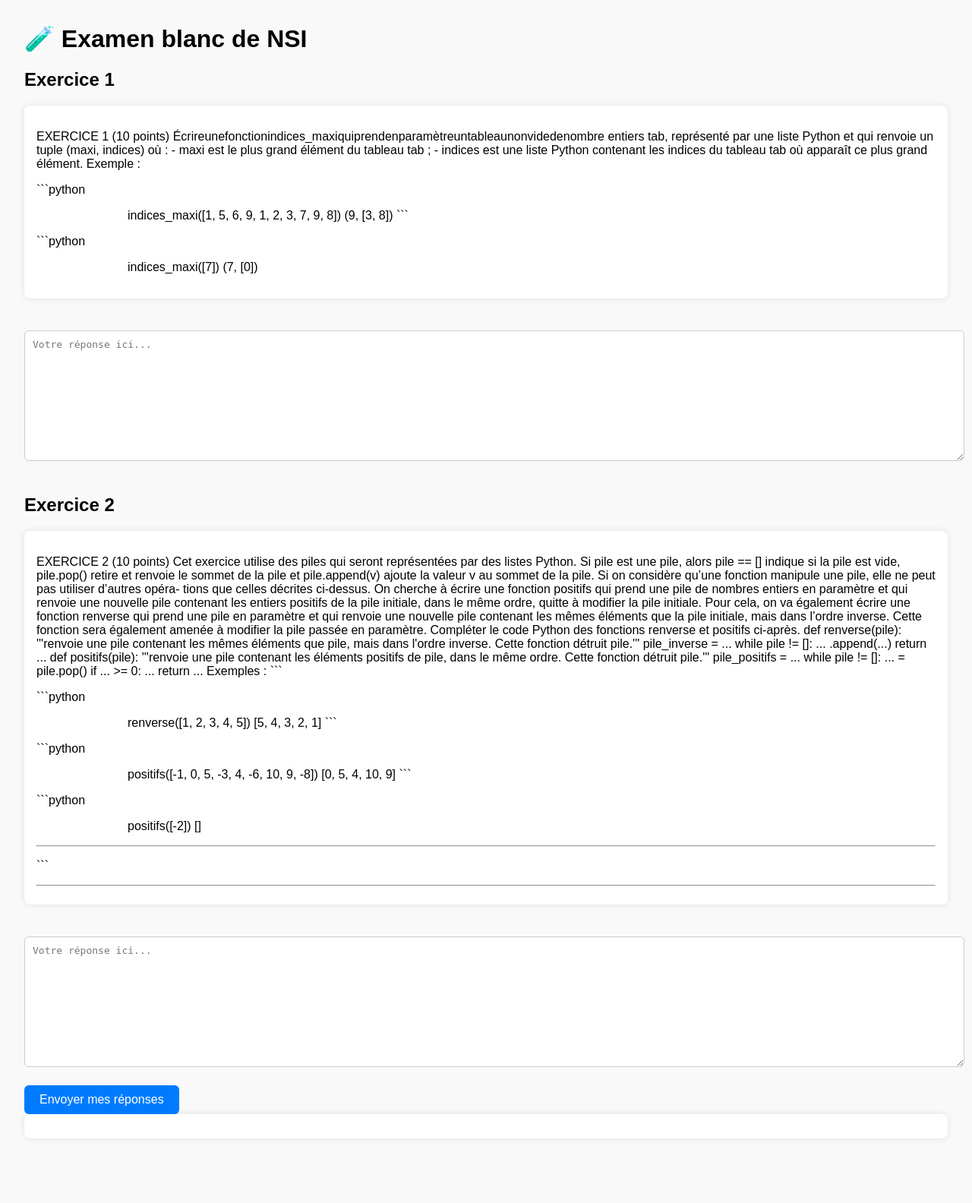
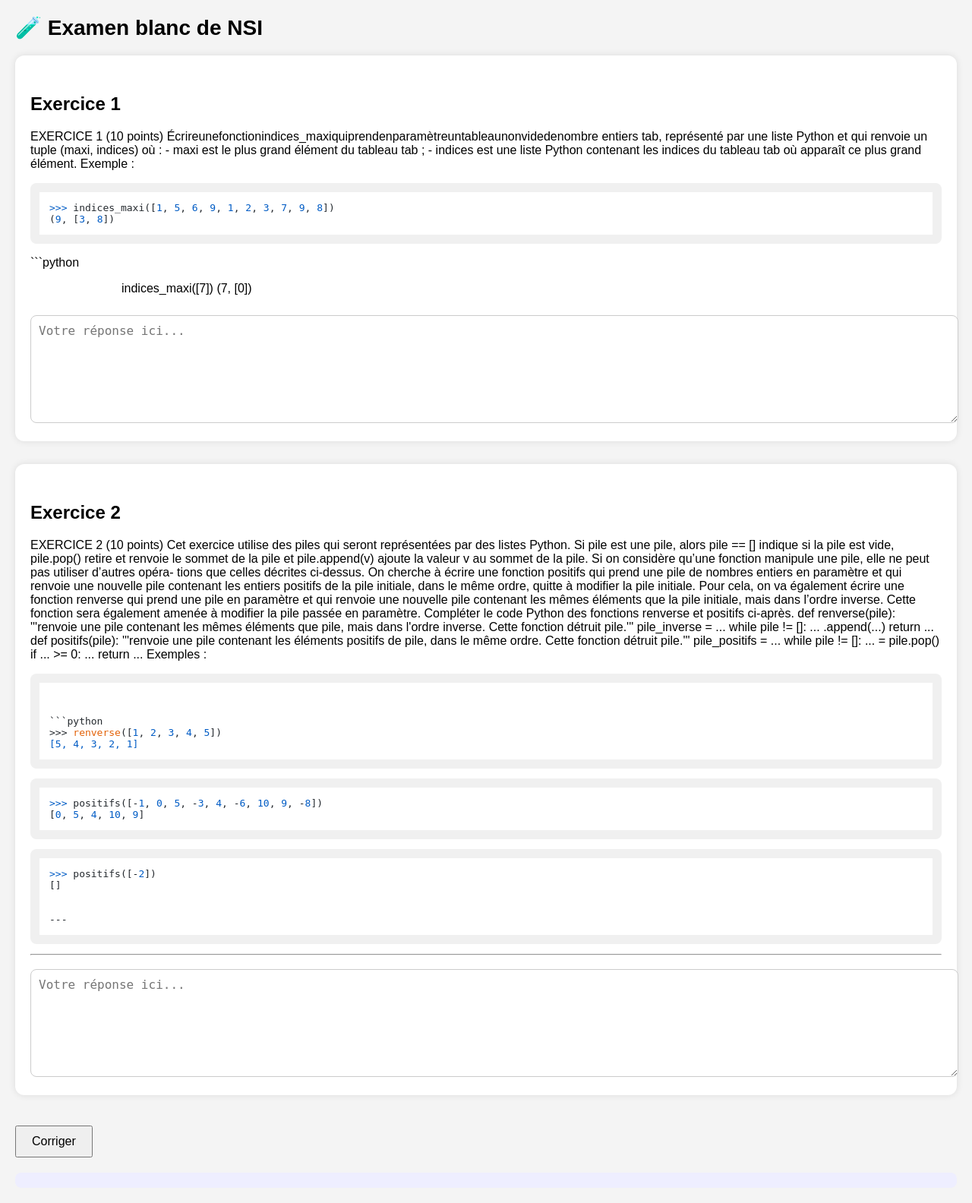
Before and after one commit to MathThibaud/chatbot-nsi, a Flask app: page /examen in a window 1280 px wide. Shown: the whole page at 76% size. Before the commit the page ends 1467 px from the top, so only its background shows below. Run offline with Flask 3, Linux system fonts and the light colour scheme; some libraries are stand-ins or nearby versions.

Commit message:
encore rendu markdown

```diff
--- a/main.py
+++ b/main.py
@@ -106,18 +106,16 @@ def examen():
 def get_examen():
     sujets = charger_exercices_md()
     if not sujets:
-        return jsonify({
-            "exercice1": "<p>❌ Exercice 1 introuvable</p>",
-            "exercice2": "<p>❌ Exercice 2 introuvable</p>"
-        })
+        return jsonify({"exercice1": "❌ Exercice 1 introuvable", "exercice2": "❌ Exercice 2 introuvable"})
 
     sujet = random.choice(sujets)
-    ex1_html = markdown.markdown(sujet[0])
-    ex2_html = markdown.markdown(sujet[1])
-    return jsonify({
-        "exercice1": ex1_html,
-        "exercice2": ex2_html
-    })
+
+    # 🪄 Convertir Markdown en HTML
+    ex1_html = markdown.markdown(sujet[0], extensions=['fenced_code'])
+    ex2_html = markdown.markdown(sujet[1], extensions=['fenced_code'])
+
+    return jsonify({"exercice1": ex1_html, "exercice2": ex2_html})
+
 
 
 @app.route("/correction-examen", methods=["POST"])
--- a/templates/examen.html
+++ b/templates/examen.html
@@ -1,124 +1,112 @@
-
 <!DOCTYPE html>
 <html lang="fr">
 <head>
   <meta charset="UTF-8">
-    <title>Examen Blanc - NSI</title>
-    <link rel="stylesheet" href="//cdnjs.cloudflare.com/ajax/libs/highlight.js/11.9.0/styles/default.min.css">
-    <script src="//cdnjs.cloudflare.com/ajax/libs/marked/11.1.0/marked.min.js"></script>
-    <script src="//cdnjs.cloudflare.com/ajax/libs/highlight.js/11.9.0/highlight.min.js"></script>
-    <script>hljs.highlightAll();</script>
-    <!-- Highlight.js CSS -->
-    <link rel="stylesheet" href="https://cdnjs.cloudflare.com/ajax/libs/highlight.js/11.9.0/styles/default.min.css">
-
+  <title>🧪 Examen blanc de NSI</title>
+  <link rel="stylesheet" href="https://cdnjs.cloudflare.com/ajax/libs/highlight.js/11.9.0/styles/github.min.css">
   <style>
     body {
       font-family: Arial, sans-serif;
-            margin: 2em;
-            background-color: #f9f9f9;
+      margin: 20px;
+      background-color: #f4f4f4;
     }
-        .markdown-rendered {
-            background: white;
-            padding: 1em;
-            border-radius: 8px;
+    h1 {
+      font-size: 28px;
+      margin-bottom: 20px;
+    }
+    h2 {
+      margin-top: 30px;
+    }
+    .exercice {
+      background-color: white;
+      border-radius: 12px;
+      padding: 20px;
       box-shadow: 0 0 10px rgba(0,0,0,0.1);
-            margin-bottom: 2em;
+      margin-bottom: 30px;
     }
     textarea {
       width: 100%;
-            height: 150px;
+      min-height: 120px;
+      padding: 10px;
+      font-size: 16px;
+      border: 1px solid #ccc;
+      border-radius: 8px;
       margin-top: 10px;
-            margin-bottom: 20px;
-            font-family: monospace;
-            font-size: 1em;
-            padding: 10px;
-            border-radius: 6px;
-            border: 1px solid #ccc;
     }
     button {
       padding: 10px 20px;
-            font-size: 1em;
-            border-radius: 6px;
-            background-color: #007BFF;
-            color: white;
-            border: none;
+      font-size: 16px;
+      margin-top: 10px;
       cursor: pointer;
     }
-        button:hover {
-            background-color: #0056b3;
+    #correction {
+      white-space: pre-wrap;
+      margin-top: 20px;
+      background-color: #eef;
+      padding: 10px;
+      border-radius: 8px;
+    }
+    pre {
+      background-color: #f0f0f0;
+      padding: 12px;
+      border-radius: 8px;
+      overflow-x: auto;
     }
   </style>
-    <!-- Highlight.js JS -->
+</head>
+<body>
+  <h1>🧪 Examen blanc de NSI</h1>
+
+  <div class="exercice">
+    <h2>Exercice 1</h2>
+    <div id="exercice1"></div>
+    <textarea id="reponse1" placeholder="Votre réponse ici..."></textarea>
+  </div>
+
+  <div class="exercice">
+    <h2>Exercice 2</h2>
+    <div id="exercice2"></div>
+    <textarea id="reponse2" placeholder="Votre réponse ici..."></textarea>
+  </div>
+
+  <button onclick="envoyerCorrection()">Corriger</button>
+
+  <div id="correction"></div>
+
   <script src="https://cdnjs.cloudflare.com/ajax/libs/highlight.js/11.9.0/highlight.min.js"></script>
   <script>
-  // Initialisation de Highlight.js après insertion des exercices
     function appliquerColorationSyntaxique() {
       document.querySelectorAll('pre code').forEach((block) => {
         hljs.highlightElement(block);
       });
     }
 
-  // Exemple : on appelle cette fonction après avoir injecté les exercices dans la page
+    function chargerExamen() {
       fetch("/get_examen")
         .then(response => response.json())
         .then(data => {
           document.getElementById("exercice1").innerHTML = data.exercice1;
           document.getElementById("exercice2").innerHTML = data.exercice2;
-      appliquerColorationSyntaxique(); // ⚠️ très important
-    });
-</script>
-<link rel="stylesheet" href="https://cdnjs.cloudflare.com/ajax/libs/highlight.js/11.9.0/styles/github-dark.min.css">
-
-</head>
-<body>
-    <h1>🧪 Examen blanc de NSI</h1>
-
-    <div id="exercice1-container">
-        <h2>Exercice 1</h2>
-        <div id="exercice1" class="markdown-rendered"></div>
-        <textarea id="reponse1" placeholder="Votre réponse ici..."></textarea>
-    </div>
-
-    <div id="exercice2-container">
-        <h2>Exercice 2</h2>
-        <div id="exercice2" class="markdown-rendered"></div>
-        <textarea id="reponse2" placeholder="Votre réponse ici..."></textarea>
-    </div>
-
-    <button onclick="envoyer()">Envoyer mes réponses</button>
-
-    <div id="correction" class="markdown-rendered"></div>
-
-    <script>
-        function chargerExercices() {
-            fetch("/get_examen")
-                .then(response => response.json())
-                .then(data => {
-                    document.getElementById("exercice1").innerHTML = marked.parse(data.exercice1);
-                    document.getElementById("exercice2").innerHTML = marked.parse(data.exercice2);
-                    hljs.highlightAll();
+          appliquerColorationSyntaxique();
         });
     }
 
-        function envoyer() {
+    function envoyerCorrection() {
       const reponse1 = document.getElementById("reponse1").value;
       const reponse2 = document.getElementById("reponse2").value;
 
       fetch("/correction-examen", {
         method: "POST",
-                headers: {
-                    "Content-Type": "application/json"
-                },
-                body: JSON.stringify({ reponse1, reponse2 })
+        headers: { "Content-Type": "application/json" },
+        body: JSON.stringify({ reponse1: reponse1, reponse2: reponse2 })
       })
       .then(response => response.json())
       .then(data => {
-                document.getElementById("correction").innerHTML = marked.parse(data.response);
-                hljs.highlightAll();
+        document.getElementById("correction").innerText = data.response;
       });
     }
 
-        window.onload = chargerExercices;
+    chargerExamen();
   </script>
 </body>
 </html>
```
Lines whose indentation alone changed are shown as unchanged.
